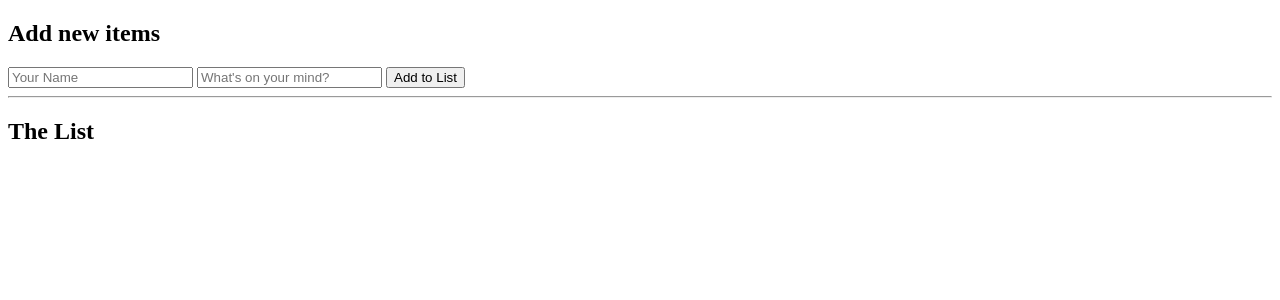
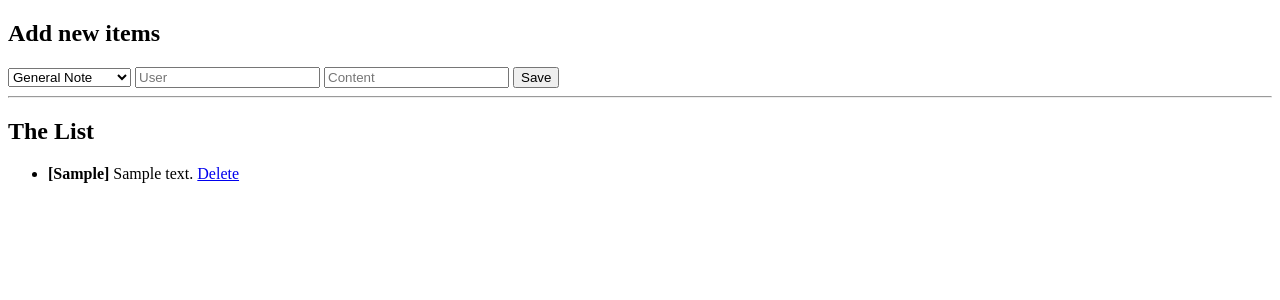
Before and after one commit to FunnyName00/FunnyName_Calendar, a Flask app: page / in a window 1280 px wide. Shown: the top 300 px of the page. Run offline with Flask 3, Linux system fonts and the light colour scheme; tables that the repository leaves empty hold one stand-in row (values such as "Sample post"); parts of the project's set-up code (start-up, migrations or seed data) failed here and were passed over.

Commit message:
added a way to save items as calendar items, general notes or shopping list

```diff
--- a/app.py
+++ b/app.py
@@ -1,30 +1,65 @@
 from flask import *
 from python.ListFunctions import *
+from flask_sqlalchemy import SQLAlchemy
+import os
 
 app = Flask(__name__)
 
-globalList = GeneralList()
+# Create a db file in project folder
+basedir = os.path.abspath(os.path.dirname(__file__))
+app.config['SQLALCHEMY_DATABASE_URI'] = 'sqlite:///' + os.path.join(basedir, 'database.db')
+app.config['SQLALCHEMY_TRACK_MODIFICATIONS'] = False
+
+db = SQLAlchemy(app)
+
+# Define the Model (Your Class)
+class GeneralItem(db.Model):
+    id = db.Column(db.Integer, primary_key=True) # Unique ID for every item
+    item_type = db.Column(db.String(50), default="general")
+    user = db.Column(db.String(100), nullable=False)
+    content = db.Column(db.String(500), nullable=False)
+
+    date = db.Column(db.String(100), nullable=True)
+    place = db.Column(db.String(100), nullable=True)
+
+    def __repr__(self):
+        return f'{self.item_type.upper()} | {self.content} | {self.user}'
+
+# Initialize the Database
+with app.app_context():
+    db.create_all()
+
+
 
 @app.route('/')
 def index():
-    return render_template('index.html', items = globalList.items)
+    # Query all items from the database instead of a list
+    items = GeneralItem.query.all()
+    return render_template('index.html', items=items)
 
 @app.route('/add', methods=['POST'])
 def add_item():
+    item_type = request.form.get('type')
     user = request.form.get('user')
     content = request.form.get('content')
 
-    if user and content:
-        newItem = GeneralItem(user, content)
-        globalList.addItem(newItem)
+    new_item = GeneralItem(user=user, content=content, item_type=item_type)
+
+    if item_type == 'activity':
+        new_item.date=request.form.get('date')
+        new_item.place=request.form.get('place')
+
+    db.session.add(new_item)
+    db.session.commit()
 
     return redirect(url_for('index'))
 
-@app.route('/delete/<int:index>')
-def delete_item(index):
-    if 0 <= index < len(globalList.items):
-        globalList.deleteItem(index)
-    return(redirect(url_for('index')))
+@app.route('/delete/<int:id>')
+def delete_item(id):
+    item_to_delete = GeneralItem.query.get_or_404(id)
+    db.session.delete(item_to_delete)
+    db.session.commit()
+    return redirect(url_for('index'))
 
 if __name__ == '__main__':
     app.run(debug=True)
--- a/templates/index.html
+++ b/templates/index.html
@@ -7,20 +7,42 @@
 <body>
     <h2>Add new items</h2>
     <form action="/add" method="POST">
-        <input type="text" name="user" placeholder="Your Name" required>
-        <input type="text" name="content" placeholder="What's on your mind?" required>
-        <button type="submit">Add to List</button>
+        <select name="type" id="type-selector" onchange="toggleFields()">
+            <option value="general">General Note</option>
+            <option value="activity">Calendar Activity</option>
+            <option value="shopping">Shopping Item</option>
+        </select>
+
+        <input type="text" name="user" placeholder="User" required>
+        <input type="text" name="content" placeholder="Content" required>
+
+        <div id="activity-fields" style="display:none;">
+            <input type="date" name="date">
+            <input type="text" name="place" placeholder="Location">
+        </div>
+
+        <button type="submit">Save</button>
     </form>
+
+    <script>
+        function toggleFields() {
+            var type = document.getElementById("type-selector").value;
+            document.getElementById("activity-fields").style.display = (type === "activity") ? "block" : "none";
+        }
+    </script>
 
     <hr>
 
     <h2>The List</h2>
     <ul>
         {% for item in items %}
-        <li>
-            <strong>{{ item.user }}:</strong> {{ item.content }}
-            <a href="/delete/{{ loop.index0 }}" style="color: red;">[Delete]</a>
-        </li>
+            <li>
+                <strong>[{{ item.item_type }}]</strong> {{ item.content }}
+                {% if item.item_type == 'activity' %}
+                    <small>at {{ item.place }} on {{ item.date }}</small>
+                {% endif %}
+                <a href="/delete/{{ item.id }}">Delete</a>
+            </li>
         {% endfor %}
     </ul>
 </body>
```
Also changed, not shown: database.db (added).
